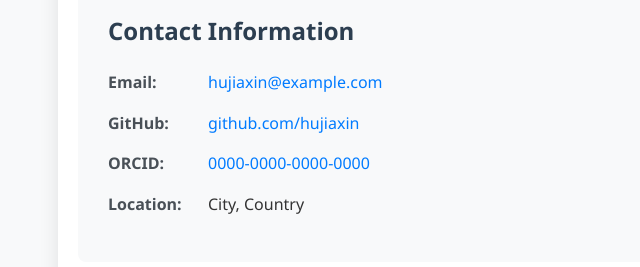
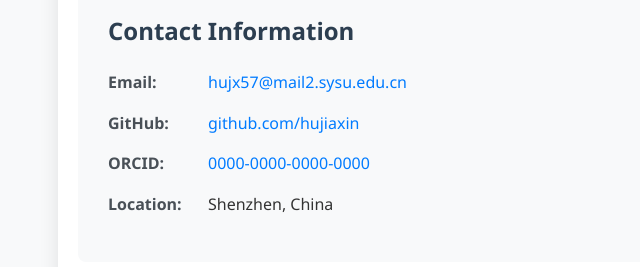
Before and after one commit to hujiaxin1998/hujiaxin1998.github.io, a plain HTML site: page index.html in a window 1280 px wide. Shown: the part 475-742 px from the top of the page, 182-822 px from the left. Drawn offline with Linux system fonts and the light colour scheme.

Commit message:
Update index.html

```diff
--- a/index.html
+++ b/index.html
@@ -180,7 +180,7 @@
             <h2>Contact Information</h2>
             <div class="contact-item">
                 <strong>Email:</strong>
-                <a href="mailto:hujiaxin@example.com">hujiaxin@example.com</a>
+                <a href="mailto:hujx57@mail2.sysu.edu.cn">hujx57@mail2.sysu.edu.cn</a>
             </div>
             <div class="contact-item">
                 <strong>GitHub:</strong>
@@ -192,7 +192,7 @@
             </div>
             <div class="contact-item">
                 <strong>Location:</strong>
-                <span>City, Country</span>
+                <span>Shenzhen, China</span>
             </div>
         </div>
 
```
